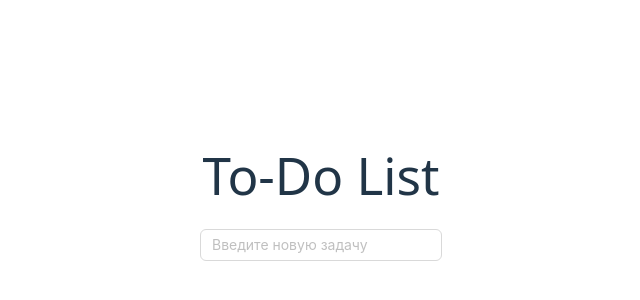
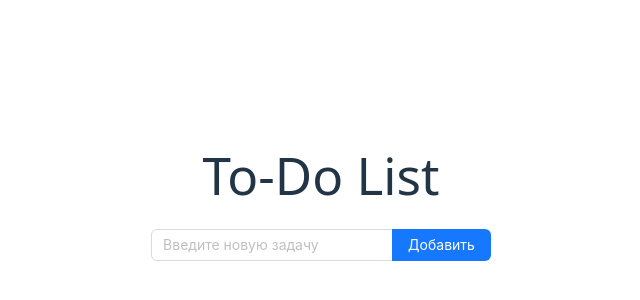
Before and after one commit to ChigrinDmitry/mindbox_test_assignment, a React (Vite) app: page / in a window 1280 px wide. Shown: the part 196-496 px from the top of the page, without its empty margins (319-959 px from the left). Built offline with nearby package versions, Linux system fonts and the light colour scheme.

Commit message:
feat: install uuid library, implement add task functionality

```diff
--- a/package.json
+++ b/package.json
@@ -11,9 +11,11 @@
   },
   "dependencies": {
     "@ant-design/icons": "^6.0.0",
+    "@types/uuid": "^10.0.0",
     "antd": "^5.27.1",
     "react": "^19.1.1",
-    "react-dom": "^19.1.1"
+    "react-dom": "^19.1.1",
+    "uuid": "^11.1.0"
   },
   "devDependencies": {
     "@eslint/js": "^9.33.0",
--- a/src/App.tsx
+++ b/src/App.tsx
@@ -2,14 +2,20 @@ import './App.css';
 import TaskInput from './components/TaskInput';
 import type { Task } from './types';
 import { useState } from 'react';
+import { v4 as uuid} from 'uuid';
 
 function App() {
   const [tasks, setTasks] = useState<Task[]>([]);
 
+  const addTask = (title: string) => {
+    if (!title.trim()) return
+    setTasks(prev => [...prev, {id: uuid(), title, done: false }])
+  };
+
   return (
     <>
       <h1>To-Do List</h1>
-      <TaskInput />
+      <TaskInput onAdd={addTask}/>
     </>
   )
 }
--- a/src/components/TaskInput.tsx
+++ b/src/components/TaskInput.tsx
@@ -1,7 +1,15 @@
-import Input from 'antd/es/input/Input';
+import { Input } from 'antd';
 
-const TaskInput = () => {
-    return <Input placeholder='Введите новую задачу'/>
+interface Props {
+    onAdd(title: string): void;
+}
+
+const TaskInput = ({ onAdd }: Props) => {
+    return <Input.Search
+        placeholder='Введите новую задачу'
+        enterButton='Добавить'
+        onSearch={onAdd}
+    />
 };
 
 export default TaskInput;
```
Also changed, not shown: 2 other files (tests, documents, lock files or other folders).
